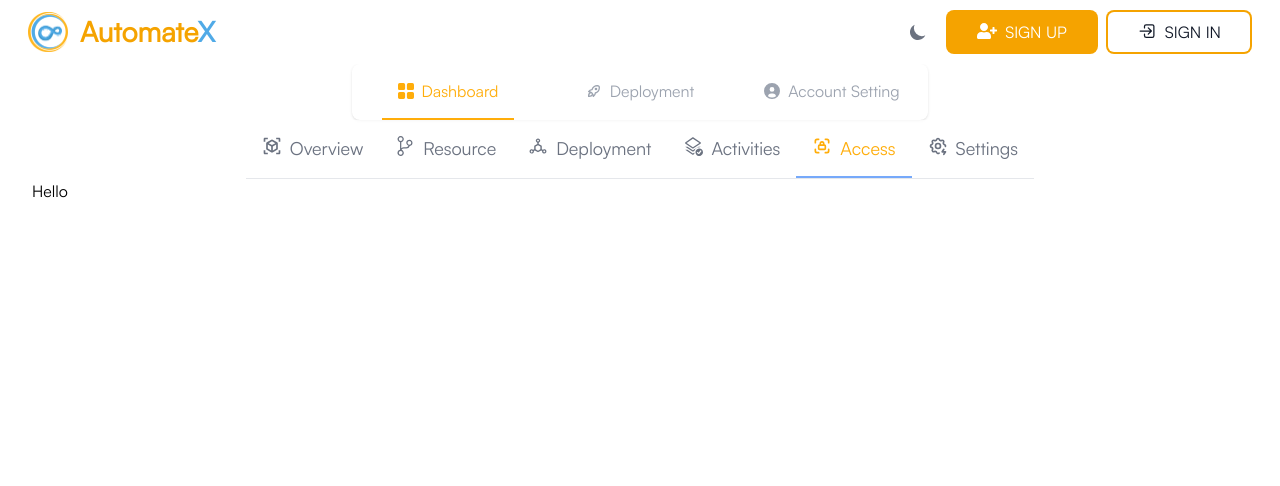
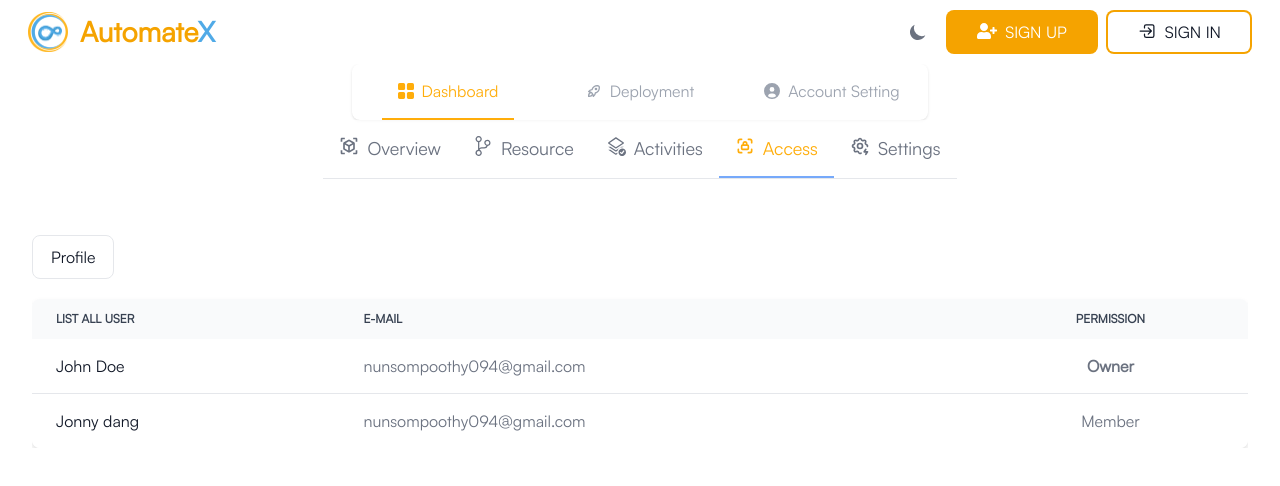
Before and after one commit to MuyleangIng/automatex-dev-script, a Next.js app: page /app/deploy-apps/1/access in a window 1280 px wide. Shown: the top 486 px of the page. Built offline with nearby package versions, Linux system fonts and the light colour scheme; no server answers.

Commit message:
access and delete deployment

```diff
--- a/src/app/(developer-dashboard)/app/(devploy app)/deploy-apps/[id]/access/page.js
+++ b/src/app/(developer-dashboard)/app/(devploy app)/deploy-apps/[id]/access/page.js
@@ -1,9 +1,37 @@
 'use client'
 import React from 'react';
+import {Button, Table} from "flowbite-react";
 
 function Page() {
     return (
-        <div>Hello</div>
+        <div className="overflow-x-auto mt-14">
+            <div className={"mb-5"}>
+                <Button color="gray">Profile</Button>
+            </div>
+            <Table>
+                <Table.Head>
+                    <Table.HeadCell>List All User</Table.HeadCell>
+                    <Table.HeadCell>E-mail</Table.HeadCell>
+                    <Table.HeadCell className={"text-center"}>Permission</Table.HeadCell>
+                </Table.Head>
+                <Table.Body className="divide-y">
+                    <Table.Row className="bg-white dark:border-gray-700 dark:bg-gray-800">
+                        <Table.Cell className="whitespace-nowrap font-medium text-gray-900 dark:text-white">
+                            {'John Doe'}
+                        </Table.Cell>
+                        <Table.Cell>nunsompoothy094@gmail.com</Table.Cell>
+                        <Table.Cell className={"text-center font-bold"}>Owner</Table.Cell>
+                    </Table.Row>
+                    <Table.Row className="bg-white dark:border-gray-700 dark:bg-gray-800">
+                        <Table.Cell className="whitespace-nowrap font-medium text-gray-900 dark:text-white">
+                            {'Jonny dang'}
+                        </Table.Cell>
+                        <Table.Cell>nunsompoothy094@gmail.com</Table.Cell>
+                        <Table.Cell className={"text-center"}>Member</Table.Cell>
+                    </Table.Row>
+                </Table.Body>
+            </Table>
+        </div>
     );
 }
 
--- a/src/components/deploy-app/NavTab.js
+++ b/src/components/deploy-app/NavTab.js
@@ -35,13 +35,13 @@ function NavTab(props) {
                                 <span className={"hidden md:inline"}>Resource</span>
                             </Link>
                         </li>
-                        <li>
-                            <Link href={"/app/deploy-apps/id/deployment"}
-                                  className={"inline-flex p-4 rounded-t-lg group text-base " + (paths.includes("deployment") ? active : "")}>
-                                <AiOutlineDeploymentUnit   className="w-5 h-5 mr-2"/>
-                                <span className={"hidden md:inline"}>Deployment</span>
-                            </Link>
-                        </li>
+                        {/*<li>*/}
+                        {/*    <Link href={"/app/deploy-apps/id/deployment"}*/}
+                        {/*          className={"inline-flex p-4 rounded-t-lg group text-base " + (paths.includes("deployment") ? active : "")}>*/}
+                        {/*        <AiOutlineDeploymentUnit   className="w-5 h-5 mr-2"/>*/}
+                        {/*        <span className={"hidden md:inline"}>Deployment</span>*/}
+                        {/*    </Link>*/}
+                        {/*</li>*/}
                         <li>
                             <Link href={"/app/deploy-apps/id/activities"}
                                   className={"inline-flex p-4 rounded-t-lg group text-base " + (paths.includes("activities") ? active : "")}>
```
Also changed, not shown: 1 other file (tests, documents, lock files or other folders).
